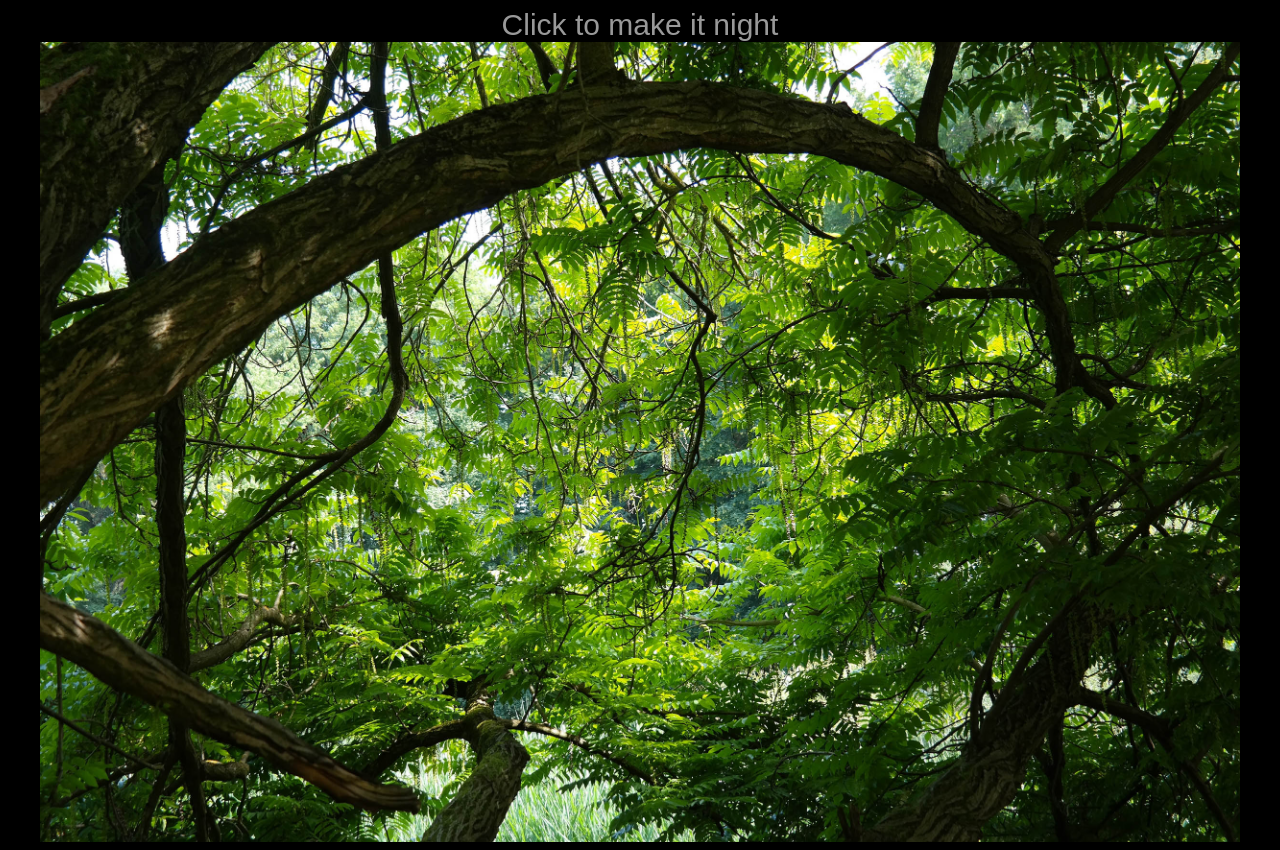
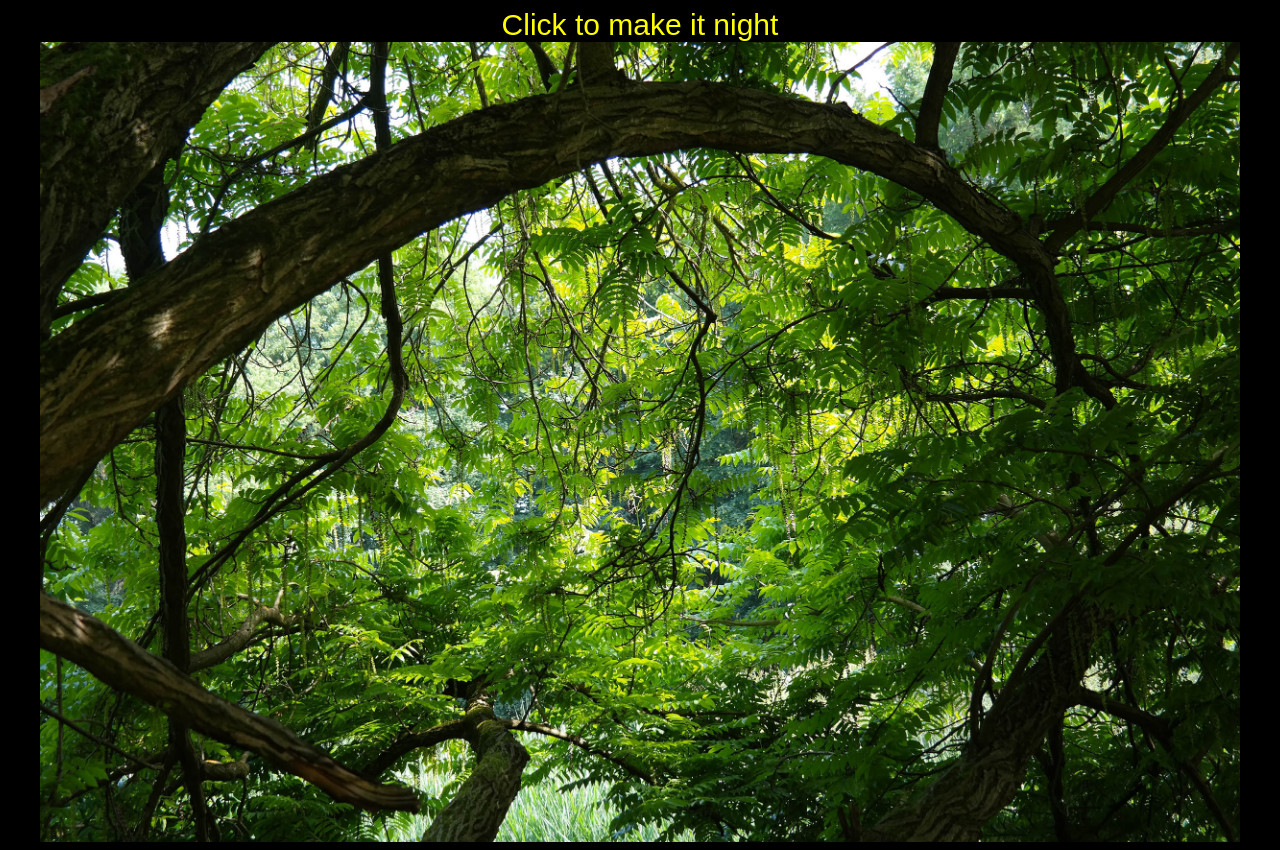
Before and after one commit to eak000/jungle, a plain HTML site: page index.html in a window 1280 px wide. Drawn offline with nearby package versions, Linux system fonts and the light colour scheme.

Commit message:
changed text color

```diff
--- a/style.css
+++ b/style.css
@@ -89,5 +89,5 @@ p {
 
 a {
 	text-decoration: none;
-	color: #999999;
+	color: yellow;
 }
```
